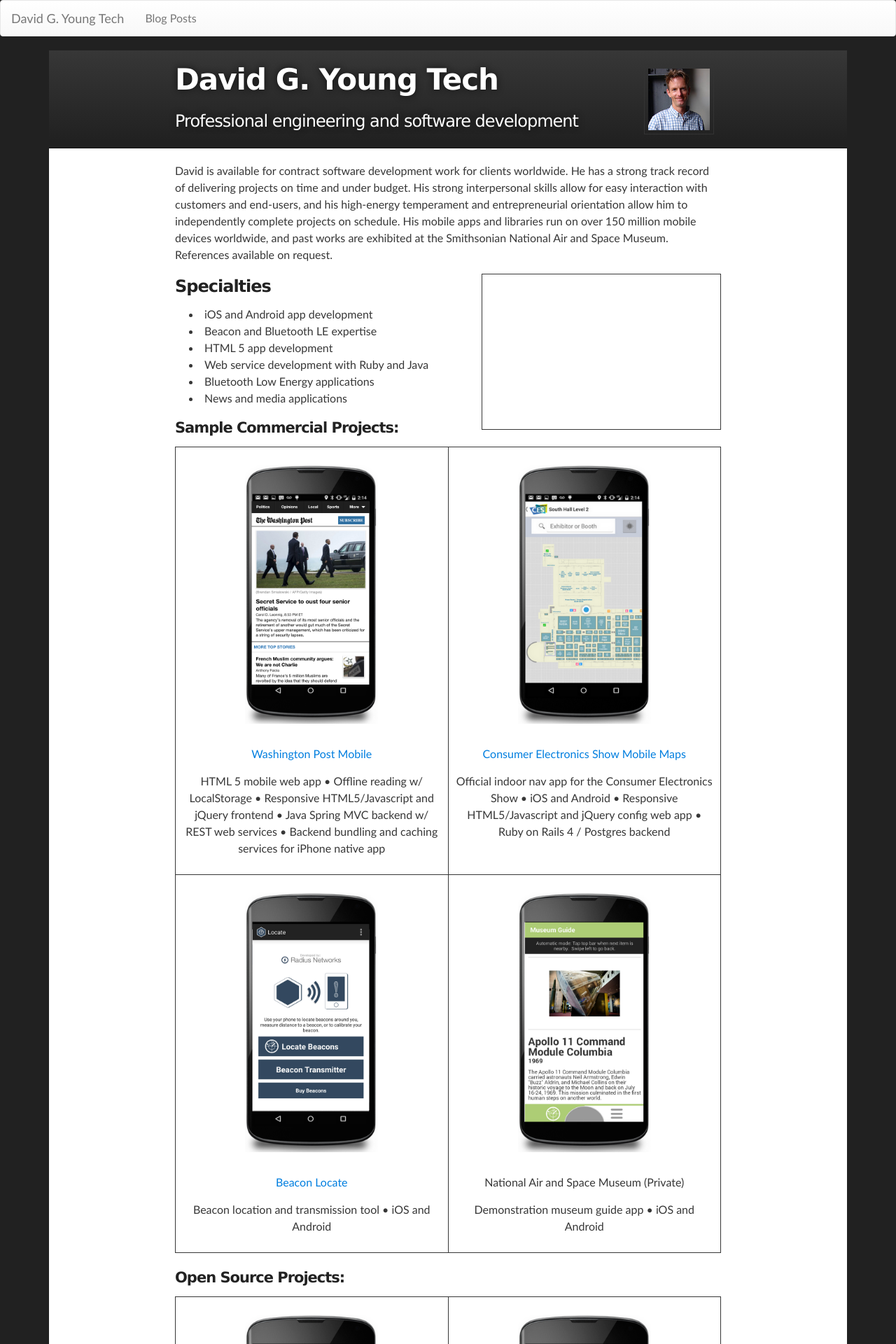
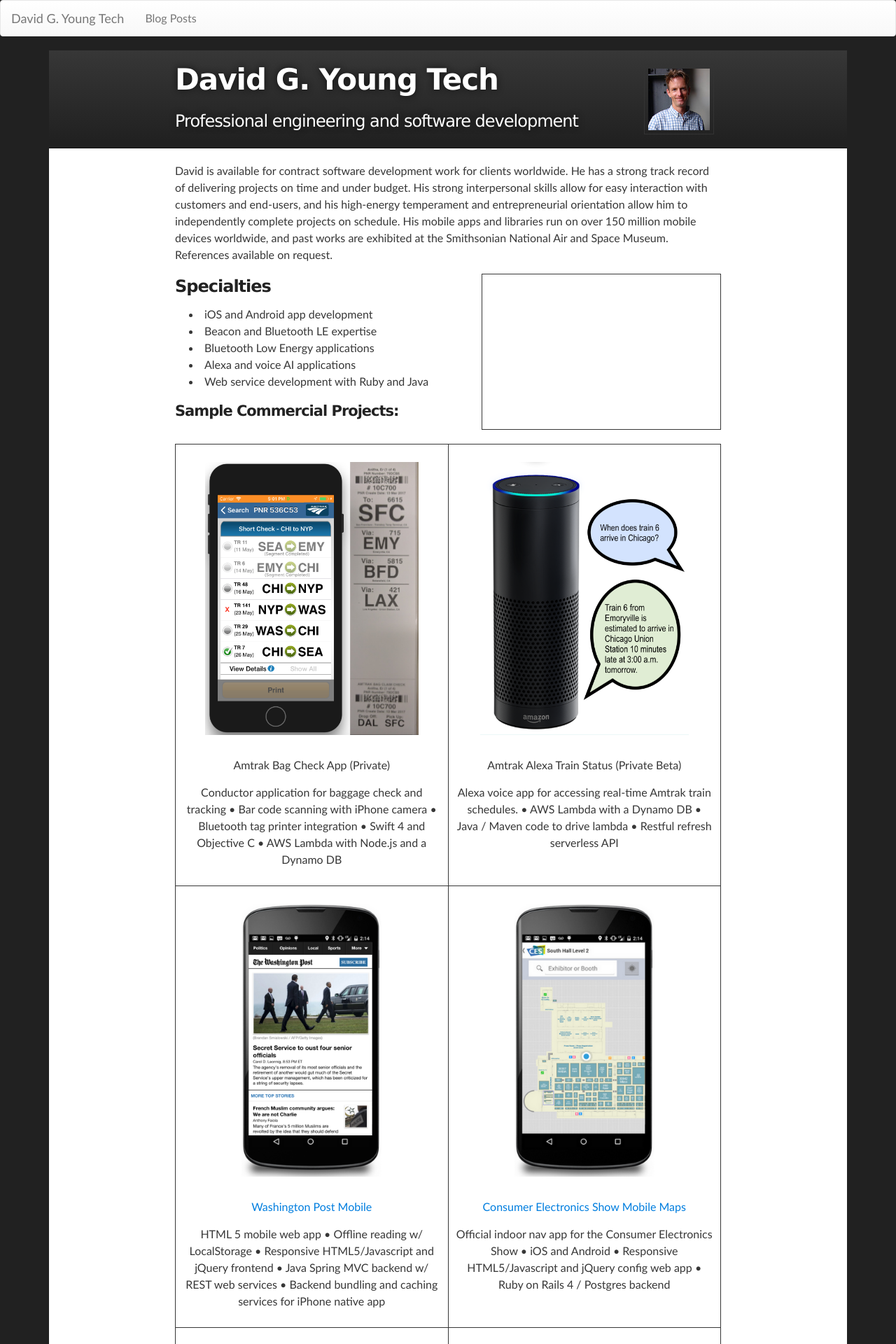
Before and after one commit to davidgyoung/davidgyoung.github.io, a Jekyll site: the page built from index.md, in a window 1280 px wide. Shown: the top 1920 px of the page at 70% size. Built offline with Jekyll 4.4.1, drawn with Linux system fonts in a browser that asks for light colours; nearby versions of some CDN libraries; some of the changed text lies outside the part shown; grey boxes are pictures that could not be loaded.

Commit message:
refresh projects

```diff
--- a/index.md
+++ b/index.md
@@ -32,14 +32,37 @@
     <ul>
       <li>iOS and Android app development</li>
       <li>Beacon and Bluetooth LE expertise</li>
-      <li>HTML 5 app development</li>
+      <li>Bluetooth Low Energy applications</li>
+      <li>Alexa and voice AI applications</li>
       <li>Web service development with Ruby and Java</li>
-      <li>Bluetooth Low Energy applications</li>
-      <li>News and media applications</li>
     </ul>
 
     <h4>Sample Commercial Projects:</h4>
     <table class="samples">
+    <tr>
+    <td>
+    <img class="appimage" src='./images/amtrak-tag-and-track.png'/>
+    <p>Amtrak Bag Check App (Private)</p>
+    <p>
+    Conductor application for baggage check and tracking
+    &#8226; Bar code scanning with iPhone camera
+    &#8226; Bluetooth tag printer integration
+    &#8226; Swift 4 and Objective C
+    &#8226; AWS Lambda with Node.js and a Dynamo DB
+    </p>
+    </td>
+    <td>
+    <img class="appimage" src='./images/amtrak-alexa.png'/>
+    <p>Amtrak Alexa Train Status (Private Beta)</p>
+    <p>
+    Alexa voice app for accessing real-time Amtrak train schedules.
+    &#8226; AWS Lambda with a Dynamo DB
+    &#8226; Java / Maven code to drive lambda
+    &#8226; Restful refresh serverless API
+    </p>
+    </td>
+    </tr>
+
     <tr>
     <td>
     <img class="appimage" src='./images/washingtonpost.png'/>
@@ -73,11 +96,14 @@
 </p>
     </td>
     <td>
-    <img class="appimage" src='./images/smithsonian.png'/>
-    <p>National Air and Space Museum (Private)</p>
+    <img class="appimage" src='./images/commutyble.png'/>
+    <p><a href='https://itunes.apple.com/us/app/commutyble/id1153428822?mt=8'>Commutyble</a></p>
 <p>
-Demonstration museum guide app
+Garage Reservation and Access App
 &#8226; iOS and Android
+&#8226; Coded in Swift, Java and React Native
+&#8226; Bluetooth GATT comms with Node.js garage access point
+&#8226; NFC tag reading
 </p>
     </td>
     </tr>
@@ -87,11 +113,15 @@
     <table class="samples">
     <tr>
     <td>
-    <img class="appimage" src='./images/scavengerhunt.png'/>
-    <p>Beacon Scavenger Hunt</p>
-<p>
-iOS and Android
-</p>
+    <img class="appimage" src='./images/ningo-web.png'/>
+    <p><a href='https://ningo-api.herokuapp.com'>Ningo Beacon Registry</a></p>
+    <p>
+    Mobile web app, iOS/Android SDKs
+    &#8226; Responsive web app in React.js
+    &#8226; Beacon metadata server APIs in Ruby on Rails 5 / Postgres
+    &#8226; Open soruce iOS SDK in Swift
+    &#8226; Open soruce Andorid SDK in Java
+    </p>
     </td>
     <td>
     <img class="appimage" src='./images/androidbeaconlibrary.png'/>
@@ -118,19 +148,17 @@
 <br/>-- James Docherty, Co-Founder, Orchard VIE Ltd</blockquote>
 
     <h4>Other Apps</h4>
-    <p>Amtrak Baggage Check for iOS (private)</p>
     <p>Washington Post News for <a href='https://play.google.com/store/apps/details?id=com.washingtonpost.rainbow&hl=en'>Android</a></p>
     <p>Washington Post News for <a href='https://itunes.apple.com/us/app/the-washington-post/id938922398?mt=8'>iPad</a></p>
-    <p>Commutyble for <a href='https://itunes.apple.com/us/app/commutyble/id1153428822?mt=8'>iOS</a> and <a href='https://play.google.com/store/apps/details?id=com.commmutyble.commutyble&hl=en'>Android</a></p>
-    <p>Orchard Beacon detector for Android (private)</p>
+    <p>Workstation Locker App for iOS, Android, Mac and Windows 10 (private)</p>
+    <p>Samsung Cordless Security App for Android (private)</p>
+   <p>Orchard Beacon detector for Android (private)</p>
     <p>Washington Post Election 2012 for iPad (retired)</p>
-    <p>Raadaar for iOS and <a href='https://play.google.com/store/apps/details?id=com.mradar&hl=en'>Android</a></p>
     <p>Froogle for <a href='https://itunes.apple.com/us/app/froogle/id1122434174?mt=8'>iOS</a> and <a href='https://play.google.com/store/apps/details?id=com.lifemediainc.lifemedia&hl=en'>Android</a></p>
-    <p>Locate Beacon for <a href='https://itunes.apple.com/us/app/locate-beacon/id738709014?mt=8'>iOS</a> and <a href='https://play.google.com/store/apps/details?id=com.radiusnetworks.locate&hl=en'>Android</a></p>
     <p>Music + Art for iOS (not released)</p>
     <p>HortiBeacon and ProxInfo for <a href='https://itunes.apple.com/by/app/prox-info/id1055589119?mt=8'>iOS</a> and <a href='https://play.google.com/store/apps/details?id=com.proxiot.proxinfo&hl=en'>Android</a></p>
     <p>Fi Mobile Credit Unions for <a href='https://itunes.apple.com/us/app/navy-federal-credit-union/id370811491?mt=8'>iOS</a> and <a href='https://play.google.com/store/apps/details?id=com.navyfederal.android&hl=en'>Android</a></p>
-    <p>Consumer Electronics Show 2015/2016 Mobile Maps for iOS and Android (retired)</p>
+    <p>Beacon Scope for <a href='https://play.google.com/store/apps/details?id=com.davidgyoungtech.beaconscanner'>Android</a></p>
 
     <h4>Other Libraries</h4>
     <p><a href='http://altbeacon.github.io/android-beacon-library/'>Android Beacon Library</a></p>
@@ -138,8 +166,7 @@
     <p>Hydr8 BottleKit Framework for iOS (private)</p>
     <p>All My Spots Beacon Framework for iOS (private)</p>
     <p>Iota Labs BLE Library for Android (private)</p>
-
-
+    <p>Observer SDK for Android (private)</p>
     <p class="contact">Contact: <a href='mailto:tech@davidgyoung.com'>tech@davidgyoung.com</a></p>
   </section>
 </div>
--- a/stylesheets/stylesheet.css
+++ b/stylesheets/stylesheet.css
@@ -159,7 +159,7 @@
 }
 
 .appimage {
-  width:200px;
+  height:400px;
 }
 .samples {
   width:100%;
```
Also changed, not shown: images/amtrak-alexa.png (added), images/amtrak-tag-and-track.png (added), images/commutyble.png (added), images/ningo-web.png (added).
